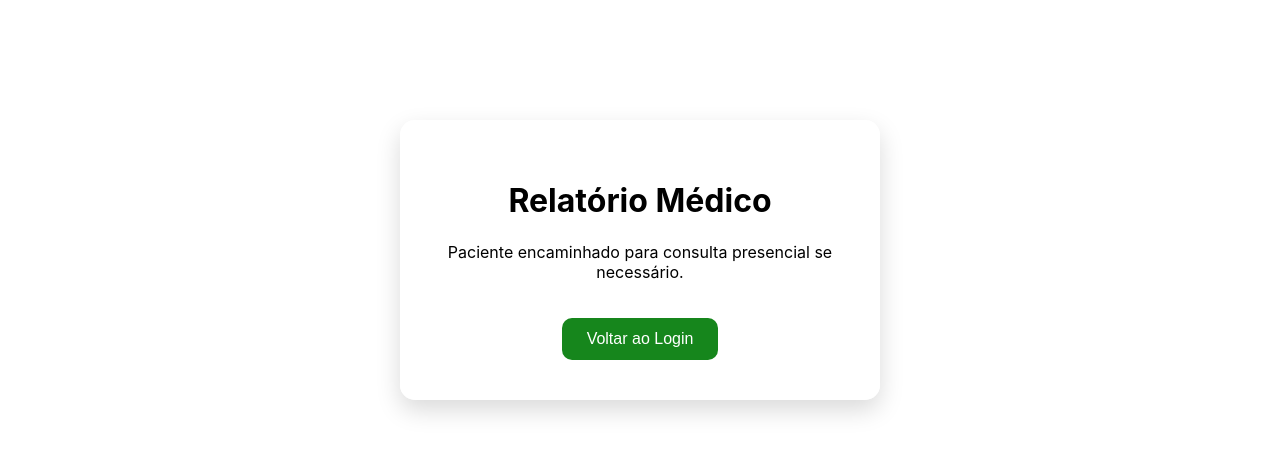
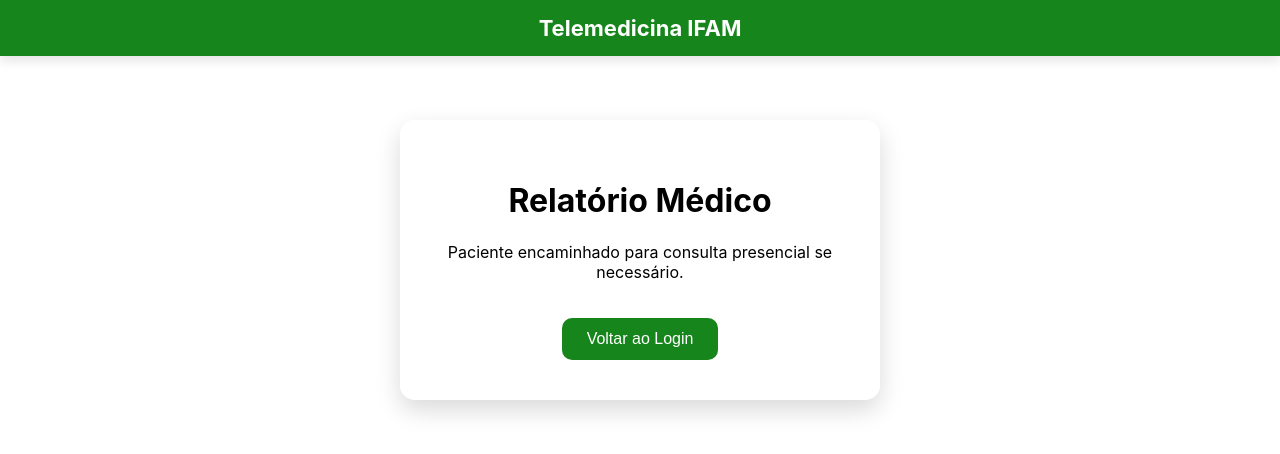
Before and after one commit to RyanSicssu/projeto-aranoua, a React (Create React App) app: page /relatorio in a window 1280 px wide. Shown: the top 454 px of the page. Built offline with nearby package versions, Linux system fonts and the light colour scheme.

Commit message:
Atualizei header e visual moderno do site

```diff
--- a/src/pages/Consulta.js
+++ b/src/pages/Consulta.js
@@ -3,14 +3,22 @@ import "./Pages.css";
 
 function Consulta() {
   const navigate = useNavigate();
+
   return (
+    <>
+      <header>Telemedicina IFAM</header>
       <div className="container">
         <h1>Consulta Online</h1>
-      <textarea placeholder="Descreva seus sintomas..." className="input" rows="5"></textarea>
+        <textarea
+          placeholder="Descreva seus sintomas..."
+          className="input"
+          rows="5"
+        ></textarea>
         <button onClick={() => navigate("/relatorio")} className="btn">
           Encaminhar para Médico
         </button>
       </div>
+    </>
   );
 }
 
--- a/src/pages/Relatorio.js
+++ b/src/pages/Relatorio.js
@@ -3,7 +3,10 @@ import "./Pages.css";
 
 function Relatorio() {
     const navigate = useNavigate();
+
     return (
+        <>
+            <header>Telemedicina IFAM</header>
             <div className="container">
                 <h1>Relatório Médico</h1>
                 <p>Paciente encaminhado para consulta presencial se necessário.</p>
@@ -11,6 +14,7 @@ function Relatorio() {
                     Voltar ao Login
                 </button>
             </div>
+        </>
     );
 }
 
```
Lines whose indentation alone changed are shown as unchanged.
